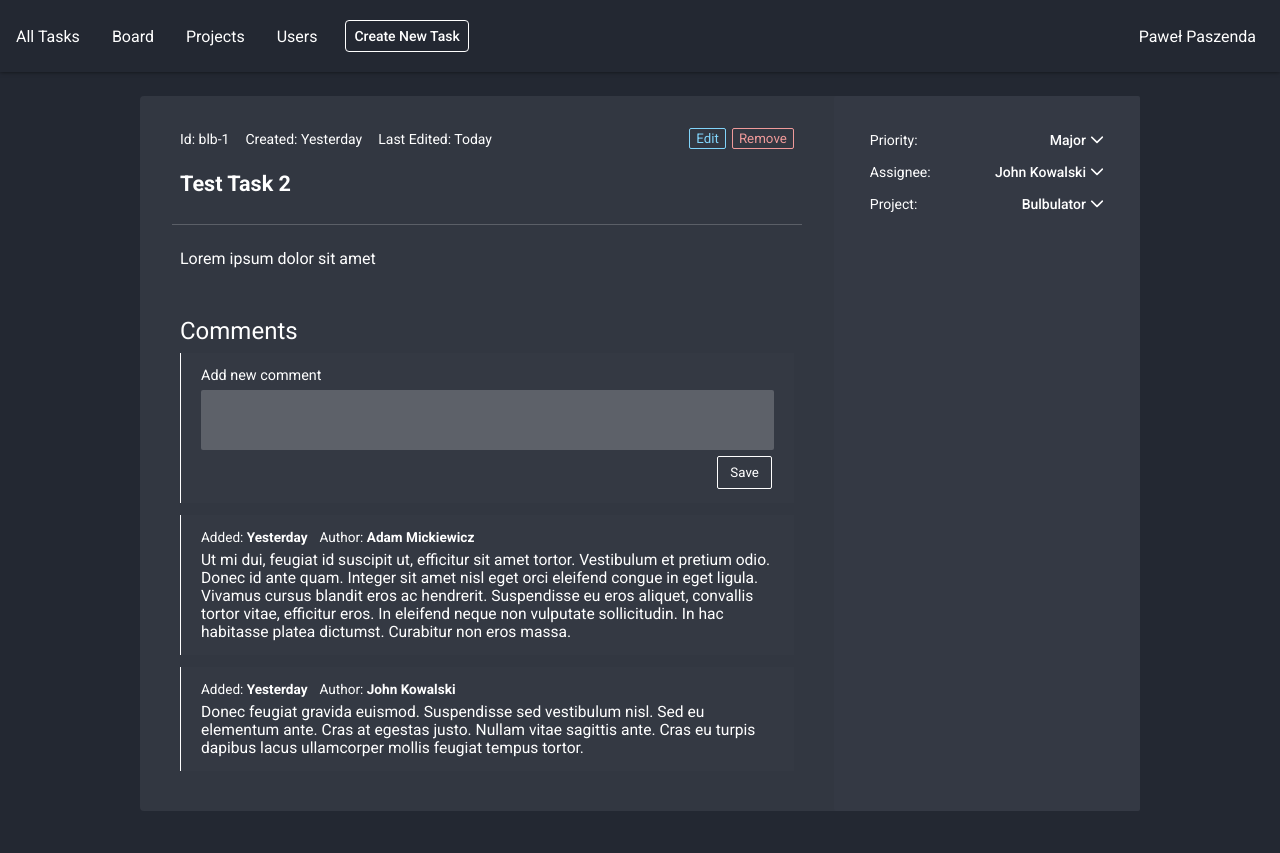
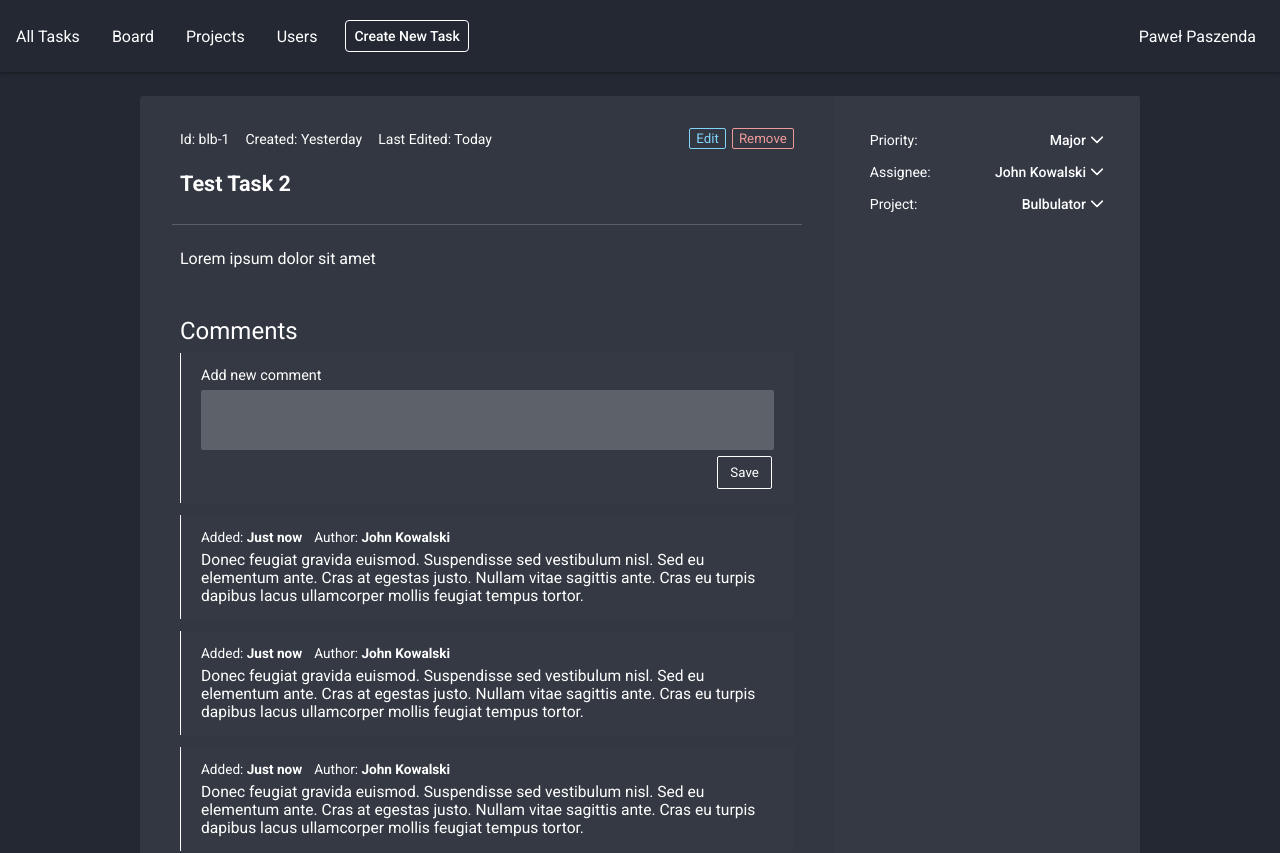
Before and after one commit to ppaszend/task-management, a Vue app: page /task/1 in a window 1280 px wide. Shown: the top 853 px of the page. Before the commit the page ends 824 px from the top, so only its background shows below. Built offline with nearby package versions, Linux system fonts and the light colour scheme.

Commit message:
improve comments: allow adding comment, display comment create date in more human format

```diff
--- a/src/components/CommentsComponent.vue
+++ b/src/components/CommentsComponent.vue
@@ -2,14 +2,36 @@
   <div class="comments">
     <div class="comments-header">Comments</div>
     <div class="comments-body">
-      <div class="comment-item comment-add-form">
+      <form @submit.prevent="addComment" class="comment-item comment-add-form">
         <div class="comment-properties">Add new comment</div>
-        <div class="comment-text" contenteditable="true"></div>
+        <div
+          class="comment-text"
+          contenteditable="true"
+          ref="commentContentElement"
+          @input="commentContentInput"
+          @keydown.enter.ctrl="addComment"
+        />
         <button class="comment-button">Save</button>
-      </div>
-      <div class="comment-item" v-for="comment in comments" :key="comment.id">
+      </form>
+      <div
+        class="comment-item"
+        v-for="comment in sortedComments"
+        :key="comment.id"
+      >
         <div class="comment-properties">
-          <div>Added: <b>Yesterday</b></div>
+          <tool-tip
+            :label="
+              comment.created.toLocaleString(userLanguage, {
+                dateStyle: 'long',
+                timeStyle: 'short',
+              })
+            "
+            :key="refreshCounter"
+          >
+            <div>
+              Added: <b>{{ humanizeDate(comment.created) }}</b>
+            </div>
+          </tool-tip>
           <div>
             Author: <b>{{ usersStore.getUserById(comment.author).name }}</b>
           </div>
@@ -23,24 +45,143 @@
 </template>
 
 <script lang="ts" setup>
-import { ref } from "vue";
+import { computed, ref } from "vue";
 import type { UsersInterface } from "@/stores/users";
 import { useUsersStore } from "@/stores/users";
+import ToolTip from "@/components/ToolTip.vue";
 
 const usersStore: UsersInterface = useUsersStore();
+
+const commentContentElement = ref<HTMLElement | null>(null);
+let commentContent = ref<string>("");
+let refreshCounter = ref<number>(0);
+let userLanguage = navigator.language;
+
+setInterval(() => {
+  refreshCounter.value++;
+}, 60000);
 
 const comments = ref([
   {
     id: 0,
     text: "Ut mi dui, feugiat id suscipit ut, efficitur sit amet tortor. Vestibulum et pretium odio. Donec id ante quam. Integer sit amet nisl eget orci eleifend congue in eget ligula. Vivamus cursus blandit eros ac hendrerit. Suspendisse eu eros aliquet, convallis tortor vitae, efficitur eros. In eleifend neque non vulputate sollicitudin. In hac habitasse platea dictumst. Curabitur non eros massa.",
     author: 1,
+    created: new Date(2022, 10, 5, 19, 32),
   },
   {
     id: 1,
     text: "Donec feugiat gravida euismod. Suspendisse sed vestibulum nisl. Sed eu elementum ante. Cras at egestas justo. Nullam vitae sagittis ante. Cras eu turpis dapibus lacus ullamcorper mollis feugiat tempus tortor.",
     author: 0,
+    created: new Date(2022, 4, 11, 15, 11),
+  },
+  {
+    id: 2,
+    text: "Donec feugiat gravida euismod. Suspendisse sed vestibulum nisl. Sed eu elementum ante. Cras at egestas justo. Nullam vitae sagittis ante. Cras eu turpis dapibus lacus ullamcorper mollis feugiat tempus tortor.",
+    author: 0,
+    created: new Date(2022, 11, 4, 19, 25),
+  },
+  {
+    id: 3,
+    text: "Donec feugiat gravida euismod. Suspendisse sed vestibulum nisl. Sed eu elementum ante. Cras at egestas justo. Nullam vitae sagittis ante. Cras eu turpis dapibus lacus ullamcorper mollis feugiat tempus tortor.",
+    author: 0,
+    created: new Date(2022, 11, 4, 18, 54),
+  },
+  {
+    id: 4,
+    text: "Donec feugiat gravida euismod. Suspendisse sed vestibulum nisl. Sed eu elementum ante. Cras at egestas justo. Nullam vitae sagittis ante. Cras eu turpis dapibus lacus ullamcorper mollis feugiat tempus tortor.",
+    author: 0,
+    created: new Date(2022, 11, 4, 18, 30),
+  },
+  {
+    id: 5,
+    text: "Donec feugiat gravida euismod. Suspendisse sed vestibulum nisl. Sed eu elementum ante. Cras at egestas justo. Nullam vitae sagittis ante. Cras eu turpis dapibus lacus ullamcorper mollis feugiat tempus tortor.",
+    author: 0,
+    created: new Date(2020, 11, 4, 18, 30),
   },
 ]);
+
+const sortedComments = computed(() => {
+  return [...comments.value].sort(
+    (a, b) => b.created.getTime() - a.created.getTime()
+  );
+});
+
+const commentContentInput = () => {
+  if (commentContentElement.value) {
+    commentContent.value = commentContentElement.value.innerHTML;
+  }
+};
+
+const addComment = () => {
+  if (commentContentElement.value) {
+    commentContent.value = commentContentElement.value.innerHTML;
+    comments.value.push({
+      id: Math.max(...comments.value.map(({ id }) => id)) + 1,
+      text: commentContentElement.value.innerText,
+      author: 0,
+      created: new Date(),
+    });
+    commentContentElement.value.innerHTML = "";
+  }
+};
+
+const humanizeDate = (date: Date) => {
+  const offsetFromNow = new Date().getTime() - date.getTime();
+  const secondOffset = 1000;
+  const minuteOffset = 60 * secondOffset;
+  const hourOffset = 60 * minuteOffset;
+  const dayOffset = 24 * hourOffset;
+  const weekOffset = 7 * dayOffset;
+  const monthOffset = dayOffset * 30;
+  const yearOffset = monthOffset * 12;
+  const toleration = 1;
+
+  if (offsetFromNow < minuteOffset - toleration * secondOffset) {
+    return "Just now";
+  } else if (offsetFromNow < hourOffset - toleration * minuteOffset) {
+    const minutesAgo = Math.floor(offsetFromNow / minuteOffset);
+    if (minutesAgo <= 1) {
+      return `1 minute ago`;
+    } else {
+      return `${minutesAgo} minutes ago`;
+    }
+  } else if (offsetFromNow < dayOffset - toleration * hourOffset) {
+    const hoursAgo = Math.floor(offsetFromNow / hourOffset);
+    if (hoursAgo <= 1) {
+      return `1 hour ago`;
+    } else {
+      return `${hoursAgo} hours ago`;
+    }
+  } else if (offsetFromNow <= weekOffset - toleration * dayOffset) {
+    const daysAgo = Math.floor(offsetFromNow / dayOffset);
+    if (daysAgo <= 1) {
+      return `Yesterday`;
+    } else {
+      return `${daysAgo} days ago`;
+    }
+  } else if (offsetFromNow < monthOffset - toleration * weekOffset) {
+    const weeksAgo = Math.floor(offsetFromNow / weekOffset);
+    if (weeksAgo <= 1) {
+      return `1 week ago`;
+    } else {
+      return `${weeksAgo} weeks ago`;
+    }
+  } else if (offsetFromNow < yearOffset - toleration * monthOffset) {
+    const monthsAgo = Math.floor(offsetFromNow / monthOffset);
+    if (monthsAgo <= 1) {
+      return `1 month ago`;
+    } else {
+      return `${monthsAgo} months ago`;
+    }
+  } else {
+    const yearsAgo = Math.floor(offsetFromNow / yearOffset);
+    if (yearsAgo <= 1) {
+      return `1 year ago`;
+    } else {
+      return `${yearsAgo} years ago`;
+    }
+  }
+};
 </script>
 <script lang="ts">
 export default {
```
